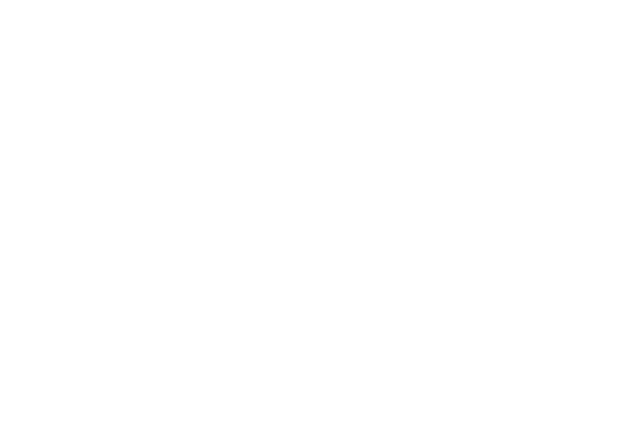
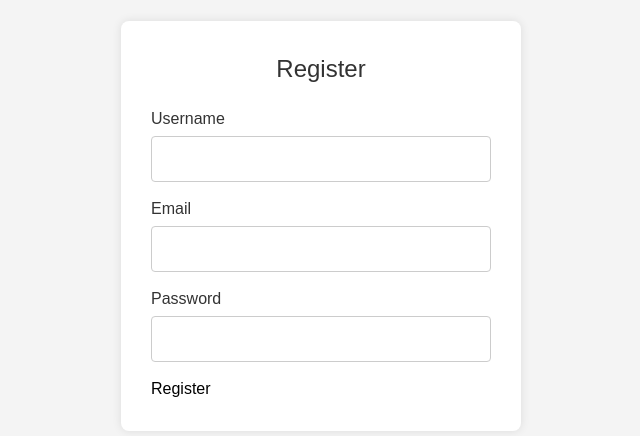
Before and after one commit to sanaahamliri/Cin-Master, a React (Create React App) app: page /register in a window 1280 px wide. Before the commit this address had no page. Shown: the part 174-610 px from the top of the page, without its empty margins (319-959 px from the left). Built offline with nearby package versions, Linux system fonts and the light colour scheme.

Commit message:
fix: resolve the issue and fetch films from backend

```diff
--- a/src/App.js
+++ b/src/App.js
@@ -7,7 +7,8 @@
 import Rooms from './pages/admin/RoomsManage';
 import Users from './pages/admin/UsersManage';
 import FilmsForm from './components/admin/movies/FilmsForm';
-
+import Login from "./components/Auth/login";
+import Register from "./components/Auth/register";
 
 
 function App() {
@@ -23,7 +24,8 @@
             <Route path="/admin/seancesTable" element={<Seances />} />
             <Route path="/admin/usersTable" element={<Users />} />
             <Route path="/admin/filmForm" element={<FilmsForm />} />
-
+            <Route path="/login" element={<Login />} />
+            <Route path="/register" element={<Register />} />
 
 
 
--- /dev/null
+++ b/src/components/Auth/auth.css
@@ -0,0 +1,62 @@
+* {
+    margin: 0;
+    padding: 0;
+    box-sizing: border-box;
+  }
+
+  body {
+    font-family: Arial, sans-serif;
+    background-color: #f4f4f4;
+    display: flex;
+    justify-content: center;
+    align-items: center;
+    height: 100vh;
+  }
+
+  .form-container {
+    background-color: #fff;
+    padding: 30px;
+    border-radius: 8px;
+    box-shadow: 0 0 10px rgba(0, 0, 0, 0.1);
+    width: 400px;
+  }
+
+  h2 {
+    text-align: center;
+    margin-bottom: 20px;
+    font-size: 24px;
+    color: #333;
+  }
+
+  .form-group {
+    margin-bottom: 15px;
+  }
+
+  .form-group label {
+    display: block;
+    margin-bottom: 5px;
+    color: #333;
+  }
+
+  .form-group input {
+    width: 100%;
+    padding: 10px;
+    border: 1px solid #ccc;
+    border-radius: 4px;
+    font-size: 16px;
+  }
+
+  .btn {
+    width: 100%;
+    background-color: #007BFF;
+    color: #fff;
+    padding: 10px;
+    border: none;
+    border-radius: 4px;
+    cursor: pointer;
+    font-size: 16px;
+  }
+
+  .btn:hover {
+    background-color: #0056b3;
+  }
--- /dev/null
+++ b/src/components/Auth/login.jsx
@@ -0,0 +1,47 @@
+import React, { useState } from "react";
+import "./auth.css"
+import { login } from "../../services/authService";
+
+const Login = () => {
+  const [formData, setFormData] = useState({
+    email: '',
+    password: ''
+  });
+
+  const [errorMessage, setErrorMessage] = useState('');
+
+  const handleChange = (e) => {
+    setFormData({ ...formData, [e.target.name]: e.target.value });
+  };
+
+  const handleSubmit = async (e) => {
+    e.preventDefault();
+    try {
+
+      const response = await login(formData.email, formData.password);
+      console.log(response);
+    } catch (error) {
+      setErrorMessage('Failed to login.');
+    }
+  };
+
+  return (
+    <div className="form-container">
+      <h2>Login</h2>
+      {errorMessage && <p>{errorMessage}</p>}
+      <form onSubmit={handleSubmit}>
+        <div className="form-group">
+          <label>Email</label>
+          <input type="email" name="email" onChange={handleChange} />
+        </div>
+        <div className="form-group">
+          <label>Password</label>
+          <input type="password" name="password" onChange={handleChange} />
+        </div>
+        <button type="submit">Login</button>
+      </form>
+    </div>
+  );
+};
+
+export default Login;
--- /dev/null
+++ b/src/components/Auth/register.jsx
@@ -0,0 +1,52 @@
+import React, { useState } from "react";
+import "./auth.css"
+import { register } from "../../services/authService";
+
+const Register = () => {
+  const [formData, setFormData] = useState({
+    username: '',
+    email: '',
+    password: ''
+  });
+
+  const [errorMessage, setErrorMessage] = useState('');
+
+  const handleChange = (e) => {
+    setFormData({ ...formData, [e.target.name]: e.target.value });
+  };
+
+  const handleSubmit = async (e) => {
+    e.preventDefault();
+    try {
+
+      const response = await register(formData.username, formData.email, formData.password);
+      console.log(response);
+    } catch (error) {
+      setErrorMessage('Failed to register.');
+    }
+  };
+
+  return (
+    <div className="form-container">
+      <h2>Register</h2>
+      {errorMessage && <p>{errorMessage}</p>}
+      <form onSubmit={handleSubmit}>
+        <div className="form-group">
+          <label>Username</label>
+          <input type="text" name="username" onChange={handleChange} />
+        </div>
+        <div className="form-group">
+          <label>Email</label>
+          <input type="email" name="email" onChange={handleChange} />
+        </div>
+        <div className="form-group">
+          <label>Password</label>
+          <input type="password" name="password" onChange={handleChange} />
+        </div>
+        <button type="submit">Register</button>
+      </form>
+    </div>
+  );
+};
+
+export default Register;
--- a/src/components/admin/movies/FilmsTable.jsx
+++ b/src/components/admin/movies/FilmsTable.jsx
@@ -5,15 +5,17 @@
   const [films, setFilms] = useState([]);
   const [loading, setLoading] = useState(true);
 
+  const token = localStorage.getItem('token')
   useEffect(() => {
     fetchFilms();
   }, []);
 
-  const fetchFilms = async (token) => {
+  const fetchFilms = async () => {
     try {
       const response = await axios.get(`http://localhost:4000/api/films`,
         {
-          headers: { Authorization: `Bearer ${token}` },
+
+          headers: { Authorization: `Bearer ${token}`,   'content-Type' : 'application/json' },
         }
       );
       setFilms(response.data);
--- /dev/null
+++ b/src/services/authService.js
@@ -0,0 +1,25 @@
+import axios from "axios";
+
+const API_URL = "http://localhost:4000/api/auth";
+
+export const register = async (username, email, password) => {
+  const response = await axios.post(`http://localhost:4000/api/auth/register`, { username, email, password },{
+    headers: {
+      'Content-Type': 'application/json',
+    },
+    withCredentials: true,
+  });
+  return response.data;
+};
+
+export const login = async (email, password) => {
+  const response = await axios.post(`${API_URL}/login`, { email, password });
+  if (response.data.token) {
+    localStorage.setItem("token", response.data.token);
+  }
+  return response.data;
+};
+
+export const logout = () => {
+  localStorage.removeItem("token");
+};
```
